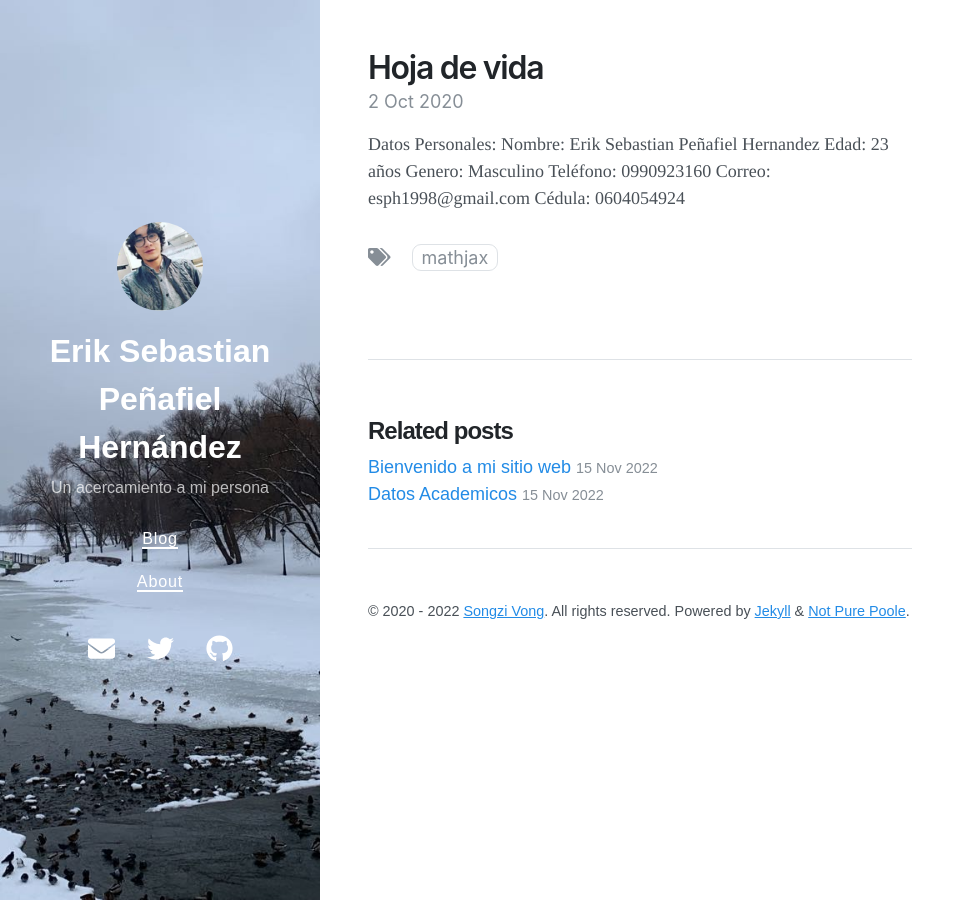
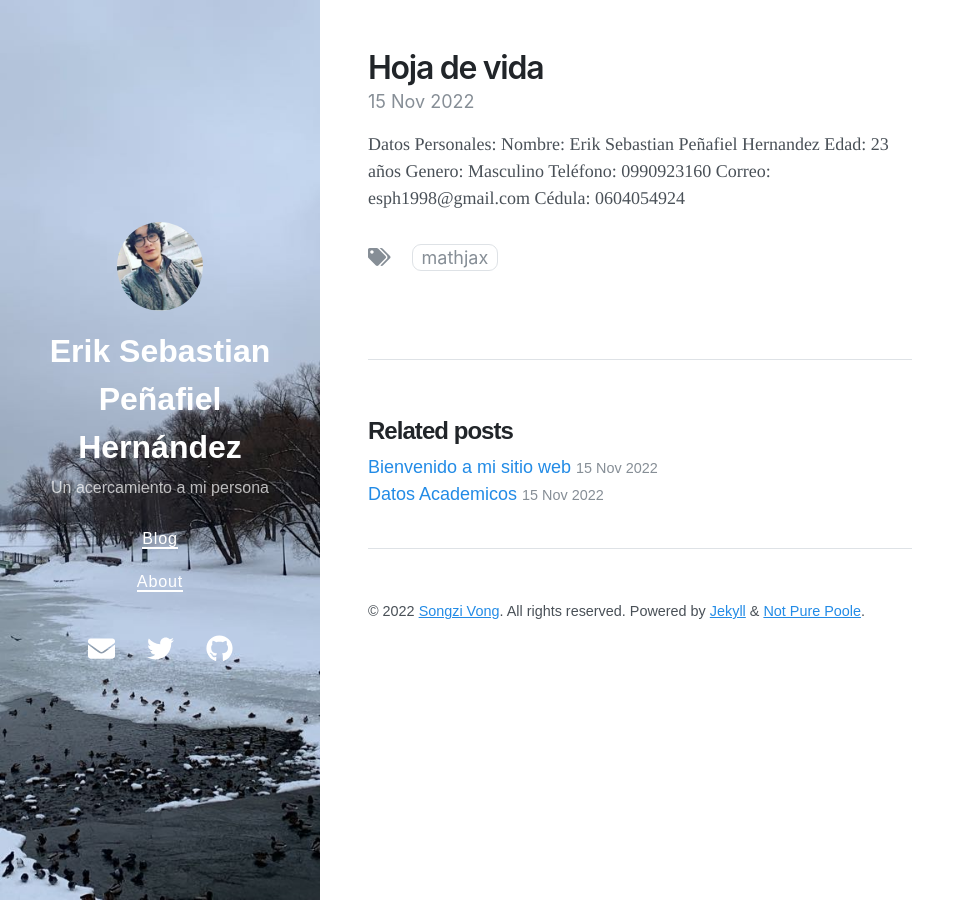
Before and after one commit to Eriksph/Eriksp, a Jekyll site: the page built from _posts/2020-10-02-testing-mathjax.md, in a window 1280 px wide. Shown: the whole page, without its empty margins (0-972 px from the left). Built offline with Jekyll 4.4.1, drawn with Linux system fonts in a browser that asks for light colours; nearby versions of some CDN libraries.

Commit message:
Update 2020-10-02-testing-mathjax.md

```diff
--- a/_posts/2020-10-02-testing-mathjax.md
+++ b/_posts/2020-10-02-testing-mathjax.md
@@ -3,7 +3,7 @@ layout: post
 title: Hoja de vida
 tags: mathjax
 math: true
-date: 2020-10-02 15:32 +0800
+date: 2022-11-15 15:32 +0800
 ---
 Datos Personales:
    Nombre: Erik Sebastian Peñafiel Hernandez
```
